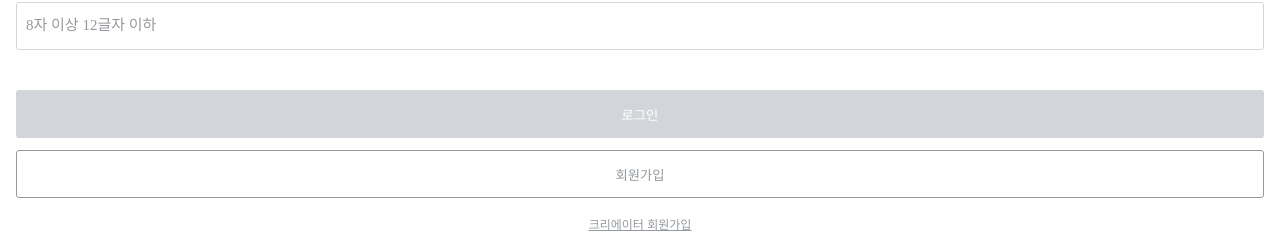
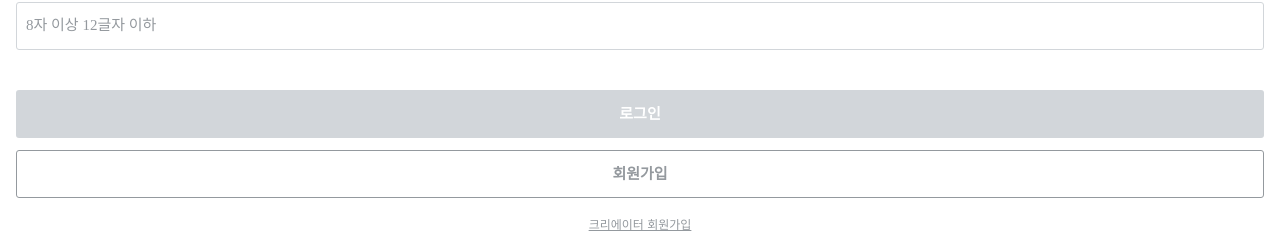
Before and after one commit to S-J-Kim/remac-client, a React (Create React App) app: page /login in a window 1280 px wide. Shown: the part 284-532 px from the top of the page. Built offline with nearby package versions, Linux system fonts and the light colour scheme; a web font is replaced by a local one.

Commit message:
Fix: button styling

```diff
--- a/src/components/Buttons.js
+++ b/src/components/Buttons.js
@@ -6,6 +6,9 @@ const StyledButton = styled.button`
   width: 100%;
   height: 4.8rem;
   border-radius: 0.3rem;
+  font-weight: 600;
+  font-size: 15px;
+  line-height: 18px;
   background-color: ${(props) => {
     switch (props.type) {
       case 'activate':
```
